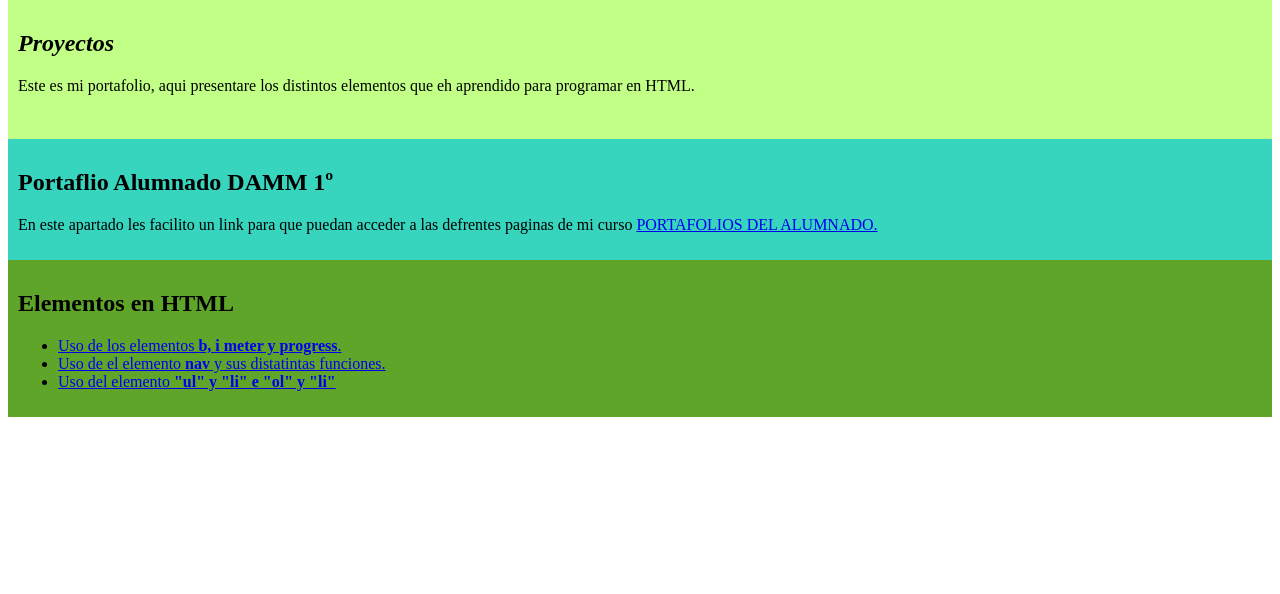
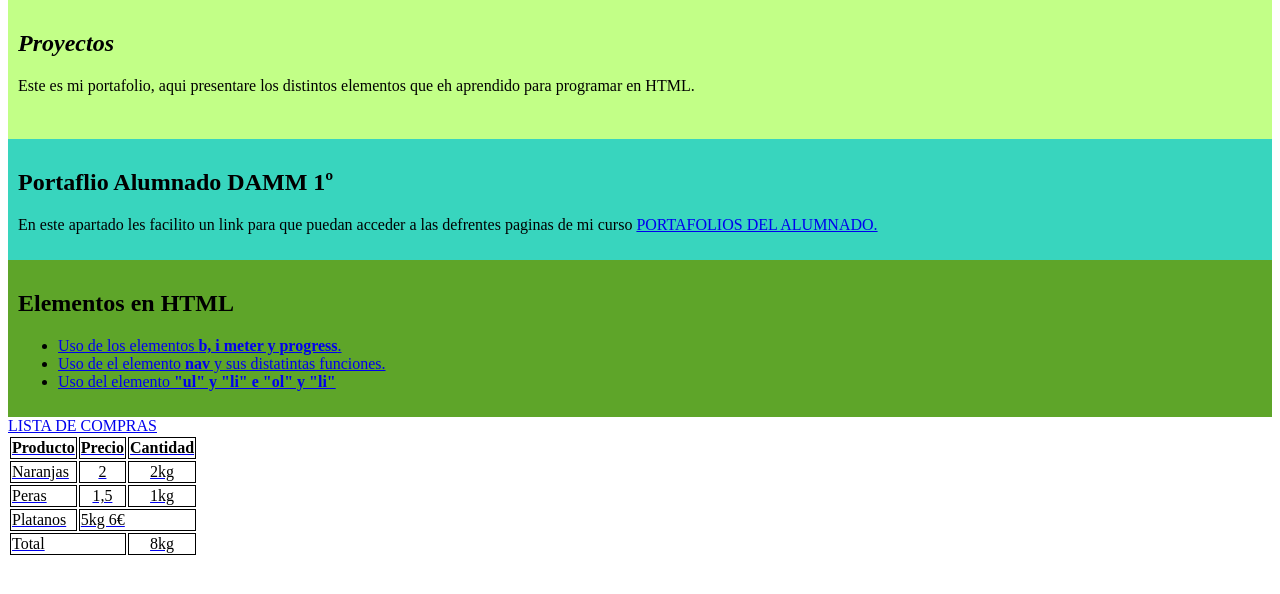
Before and after one commit to javiervalencia21/DIGI2026-2027, a plain HTML site: page index.html in a window 1280 px wide. Shown: the part 66-660 px from the top of the page. Drawn offline with Linux system fonts and the light colour scheme.

Commit message:
Update index.html

```diff
--- a/index.html
+++ b/index.html
@@ -25,7 +25,18 @@
         border: 2px red-solid;
         padding: 10px;
       }
-
+      td,th
+      {
+        border: 1px solid black;
+      }
+      .pre
+      {
+        text-align: center;
+      }
+      #kil
+      {
+        text-align: center;
+      }
 
     </style>
   </head>
@@ -47,6 +58,35 @@
         <li><a href="http://localhost:63342/Ud1/Lista%20compra.html?_ijt=grerr50o2pe6mft5eqnobeg1if">Uso del elemento <b>"ul" y "li" e "ol" y "li"</b></li>
       </ul>
       </div>
+  LISTA DE COMPRAS
+<table>
+    <thead>
+    <tr>
+        <th>Producto</th>
+        <th>Precio</th>
+        <th>Cantidad</th>
+    </thead>
+    <tbody>
+    <tr>
+        <td>Naranjas</td>
+        <td class="pre">2</td>
+        <td class="pre">2kg</td>
+    </tr>
+    <tr>
+        <td>Peras</td>
+        <td class="pre">1,5</td>
+        <td class="pre">1kg</td>
+    </tr>
+    <tr>
+        <td>Platanos</td>
+        <td colspan="2">5kg 6€</td>
+    </tr>
+    <tr>
+        <td colspan="2">Total</td>
 
+        <td id="kil">8kg</td>
+    </tr>
+    </tbody>
+</table>
     </body>
 </html>
```
